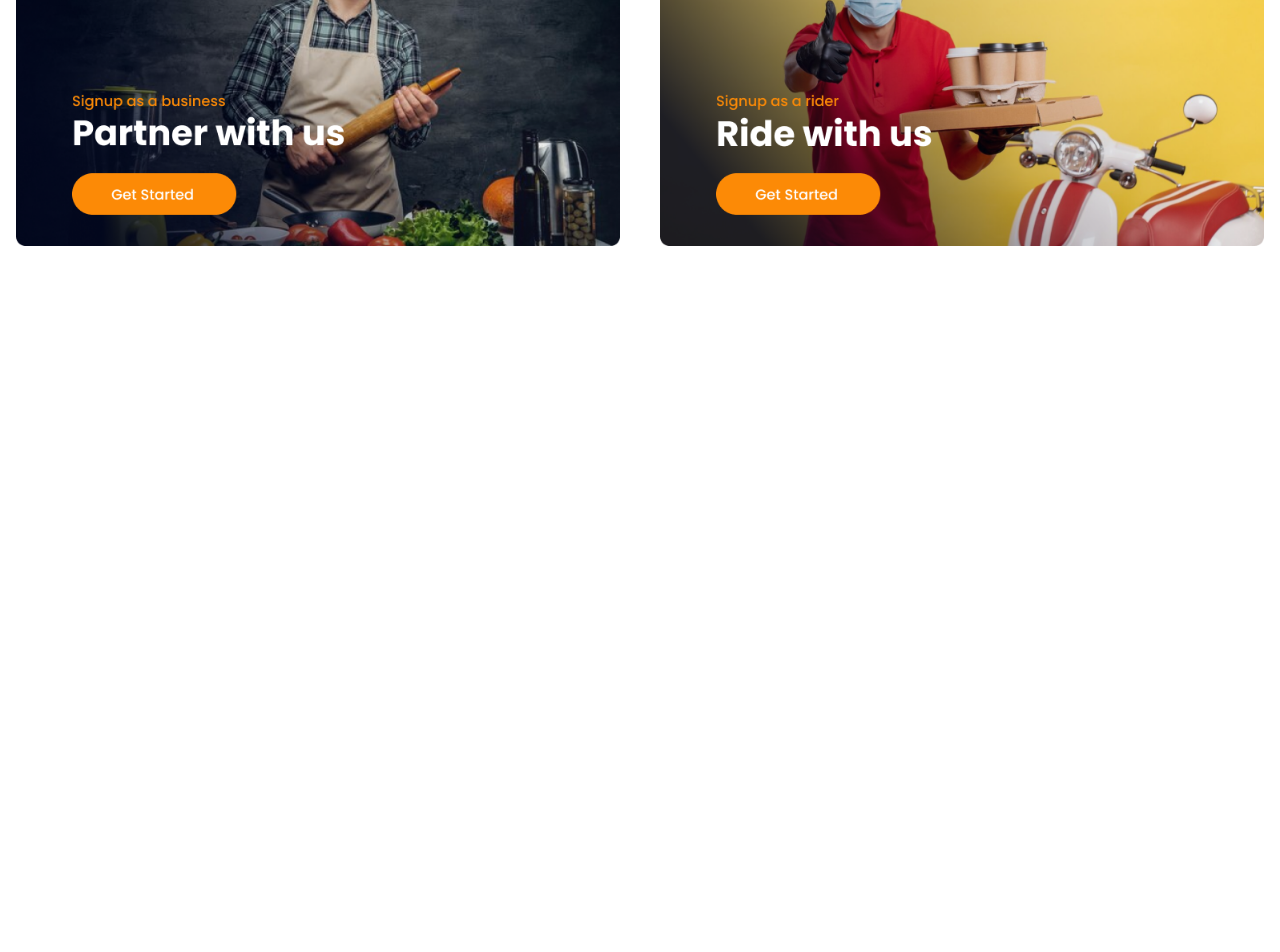
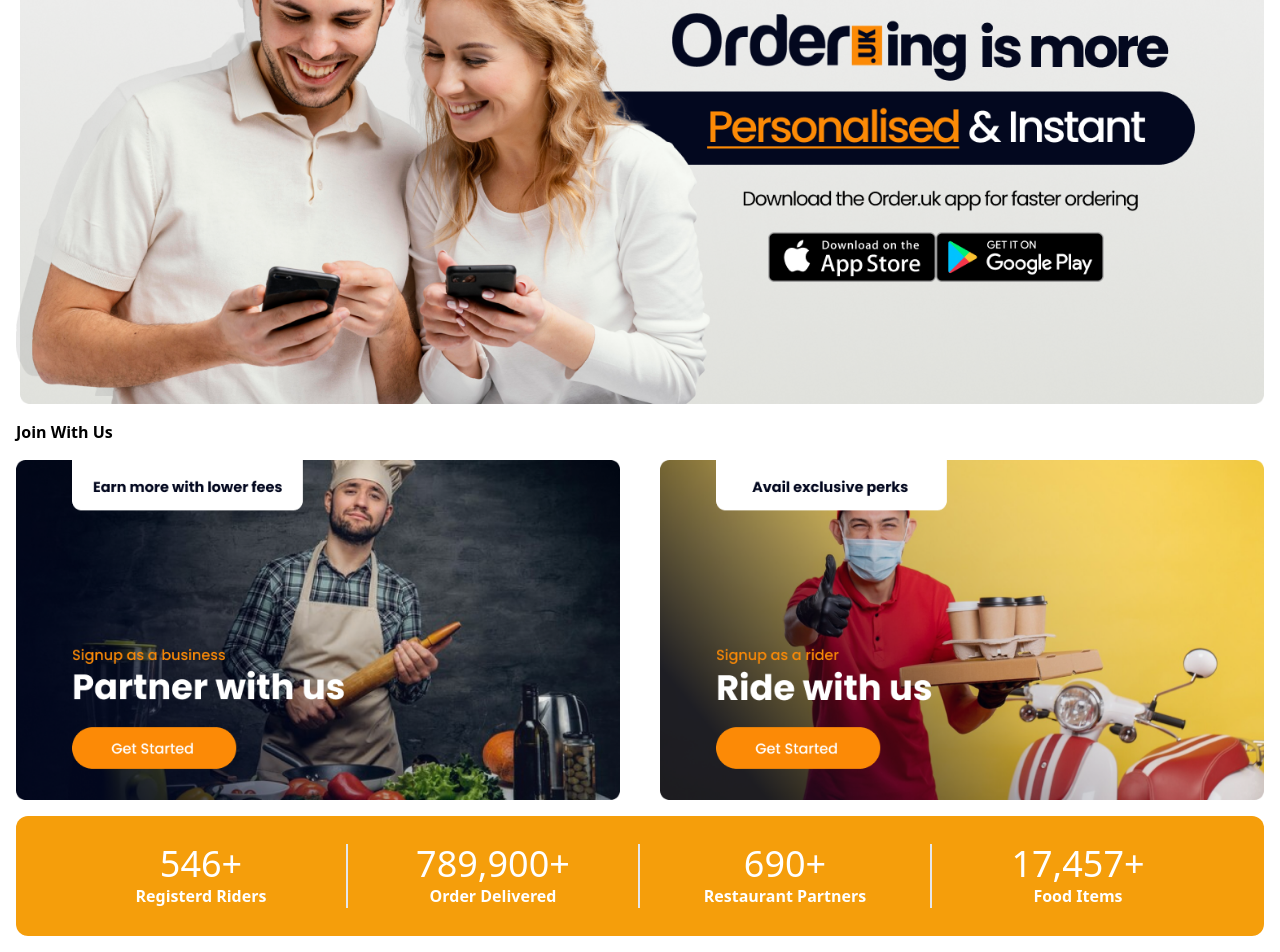
Before and after one commit to R1MO9/Food-Delivery-App, a React (Vite) app: page / in a window 1280 px wide. Shown: the part 1098-2050 px from the top of the page. Before the commit the page ends 1360 px from the top, so only its background shows below. Built offline with nearby package versions, Linux system fonts and the light colour scheme.

Commit message:
Add Some Files

```diff
--- a/src/App.jsx
+++ b/src/App.jsx
@@ -7,6 +7,8 @@
 import Exclusive_Deals from './components/Exclusive Deals/Exclusive_Deals';
 import Join_Us from './components/Join Us/Join_Us';
 import Navbar from './components/Navbar/Navbar';
+import Order_App from './components/Order App/Order_App';
+import Achievement from './components/Achivements/Achivements';
 
 const App = () => {
   return (
@@ -64,6 +66,11 @@
         </div>
       </div>
 
+      {/* Order App Banner */}
+      <div>
+        <Order_App />
+      </div>
+
       {/* Join With Us */}
       <div>
 
@@ -74,6 +81,11 @@
       </div>
 
 
+      {/* Achivements */}
+      <div>
+        <Achievement />
+      </div>
+
     </div>
     </>
   );
--- /dev/null
+++ b/src/components/Achivements/Achivements.jsx
@@ -0,0 +1,34 @@
+import React from 'react'
+
+const Achievement = () => {
+  return (
+    <div className='grid grid-cols-1 sm:grid-cols-4 bg-amber-500 text-white text-center m-4 rounded-xl p-10 py-7 font-thin'>
+        <div className='sm:border-r-2 px-2'>
+            <p className='text-4xl'>546+</p>
+            <p className="font-semibold">Registerd Riders</p>
+            <hr className='mx-20 m-4 sm:hidden' />
+        </div>
+
+
+
+        <div className='sm:border-r-2 px-2'>
+            <p className='text-4xl'>789,900+</p>
+            <p className="font-semibold">Order Delivered</p>
+            <hr className='mx-20 m-4 sm:hidden' />
+        </div>
+
+        <div className='sm:border-r-2 px-2'>
+            <p className='text-4xl'>690+</p>
+            <p className="font-semibold">Restaurant Partners</p>
+            <hr className='mx-20 m-4 sm:hidden' />
+        </div>
+
+        <div className='px-2'>
+            <p className='text-4xl'>17,457+</p>
+            <p className="font-semibold">Food Items</p>
+        </div>
+    </div>
+  )
+}
+
+export default Achievement
--- /dev/null
+++ b/src/components/Order App/Order_App.jsx
@@ -0,0 +1,12 @@
+import React from 'react'
+
+const Banner = () => {
+  return (
+    <div className='m-4'>
+      {/* Banner */}
+      <img src="Images\Ordering APP.png" alt="Download our App" />
+    </div>
+  )
+}
+
+export default Banner
```
